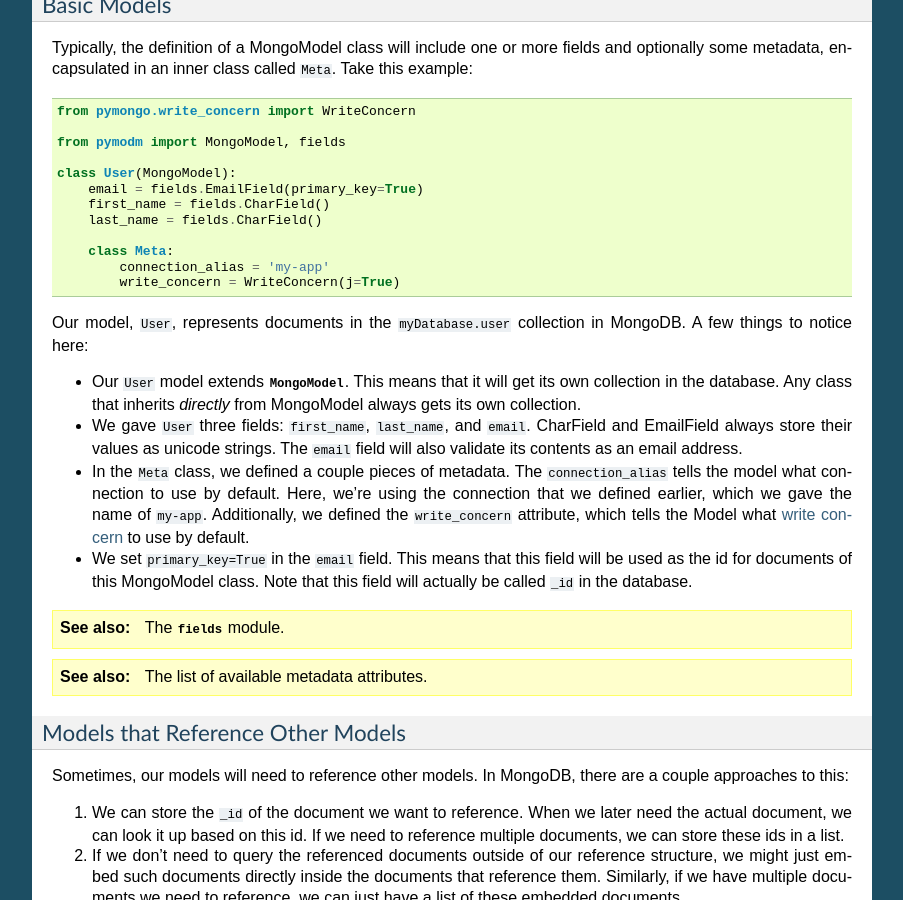
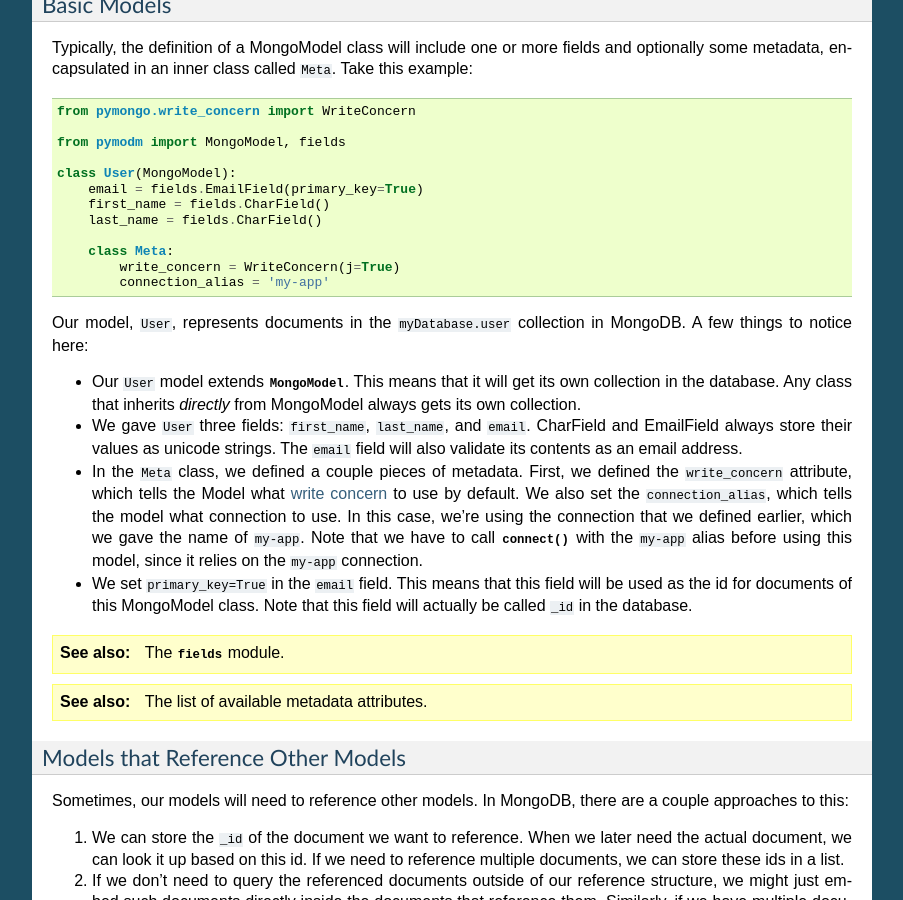
Before and after one commit to mongodb/pymodm, a Sphinx documentation site: the page built from doc/getting-started.rst, in a window 1280 px wide and 900 px high, scrolled down 938 px. Shown: the whole window, without its empty margins (198-1101 px from the left). Built offline with Sphinx 7.4.7, drawn with Linux system fonts in a browser that asks for light colours.

Commit message:
Clarify in the docs that `connect` has to be called before using MongoModels that rely on that connection.

```diff
--- a/doc/getting-started.rst
+++ b/doc/getting-started.rst
@@ -68,8 +68,8 @@ and optionally some metadata, encapsulated in an inner class called
         last_name = fields.CharField()
 
         class Meta:
+            write_concern = WriteConcern(j=True)
             connection_alias = 'my-app'
-            write_concern = WriteConcern(j=True)
 
 Our model, ``User``, represents documents in the ``myDatabase.user`` collection
 in MongoDB. A few things to notice here:
@@ -81,13 +81,14 @@ in MongoDB. A few things to notice here:
   ``email``. CharField and EmailField always store their values as unicode
   strings. The ``email`` field will also validate its contents as an email
   address.
-- In the ``Meta`` class, we defined a couple pieces of metadata. The
-  ``connection_alias`` tells the model what connection to use by default. Here,
-  we're using the connection that we defined earlier, which we gave the name of
-  ``my-app``. Additionally, we defined the ``write_concern`` attribute, which
-  tells the Model what `write concern
-  <https://docs.mongodb.com/manual/reference/write-concern/>`_ to use by
-  default.
+- In the ``Meta`` class, we defined a couple pieces of metadata. First, we
+  defined the ``write_concern`` attribute, which tells the Model what `write
+  concern <https://docs.mongodb.com/manual/reference/write-concern/>`_ to use by
+  default. We also set the ``connection_alias``, which tells the model what
+  connection to use. In this case, we're using the connection that we defined
+  earlier, which we gave the name of ``my-app``. Note that we have to call
+  :func:`~pymodm.connection.connect` with the ``my-app`` alias before using this
+  model, since it relies on the ``my-app`` connection.
 - We set ``primary_key=True`` in the ``email`` field. This means that this field
   will be used as the id for documents of this MongoModel class. Note that this
   field will actually be called ``_id`` in the database.
```
Also changed, not shown: 2 other files.
